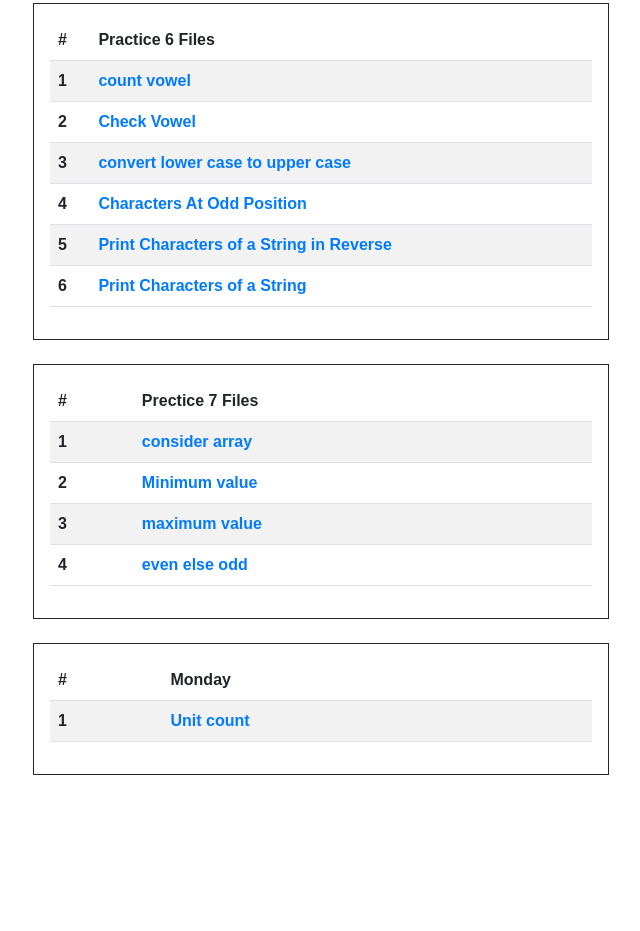
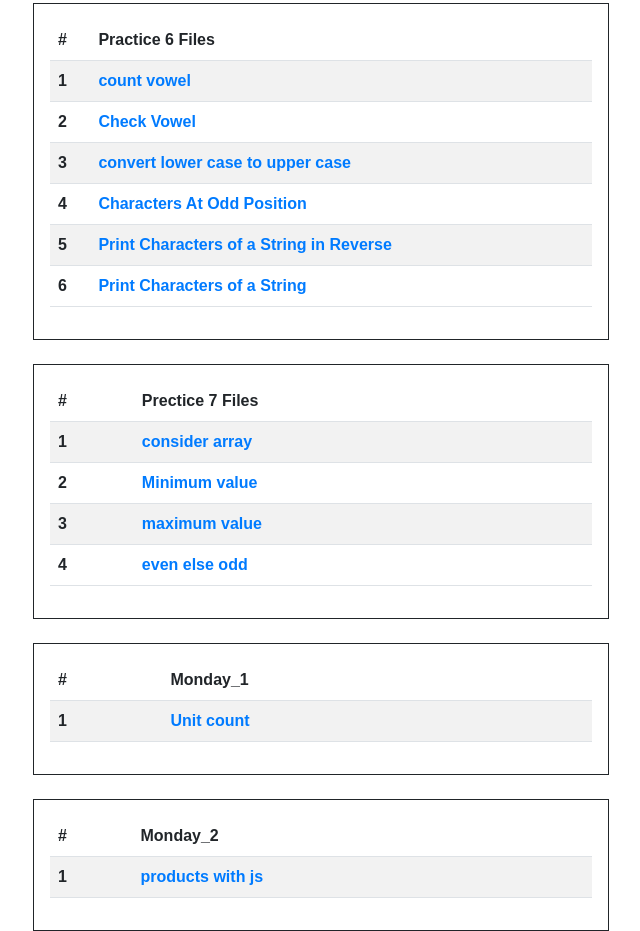
Before and after one commit to Urvesh0069/JS, a plain HTML site: page index.html in a window 1280 px wide. Shown: the part 1880-2811 px from the top of the page, without its empty margins (319-959 px from the left). Before the commit the page ends 2655 px from the top, so only its background shows below. Drawn offline with nearby package versions, Linux system fonts and the light colour scheme.

Commit message:
Update index.html

```diff
--- a/index.html
+++ b/index.html
@@ -294,7 +294,7 @@
             <thead>
                 <tr>
                     <th scope="col">#</th>
-                    <th scope="col">Monday</th>
+                    <th scope="col">Monday_1</th>
                 </tr>
             </thead>
             <tbody>
@@ -306,6 +306,23 @@
         </table>
     </div>
 
+    <div class="container border border-dark p-3 mt-4">
+        <table class="table table-striped">
+            <thead>
+                <tr>
+                    <th scope="col">#</th>
+                    <th scope="col">Monday_2</th>
+                </tr>
+            </thead>
+            <tbody>
+                <tr>
+                    <th scope="row">1</th>
+                    <td><a href="./monday_2/index.html">products with js</a></td>
+                </tr>
+            </tbody>
+        </table>
+    </div>
+
 
     <script src="https://cdn.jsdelivr.net/npm/bootstrap@5.3.0/dist/js/bootstrap.bundle.min.js"></script>
 </body>
```
